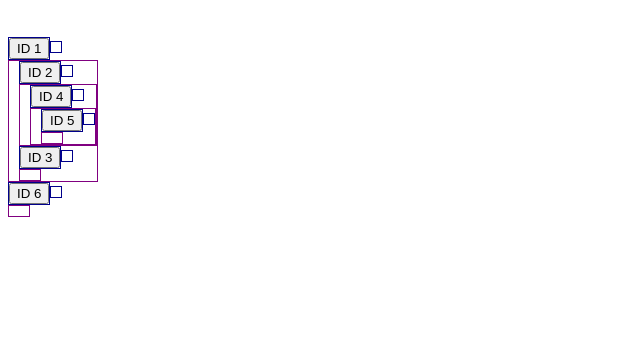
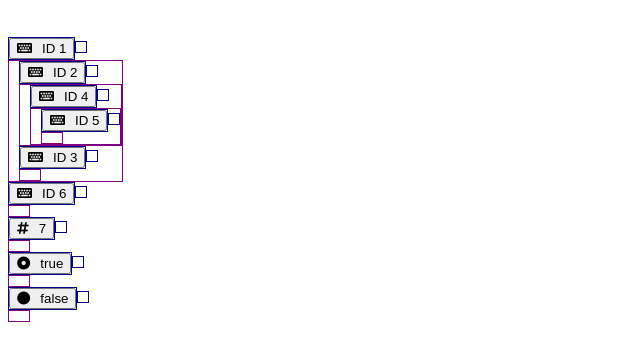
Before and after one commit to eweeye/treeview, a website: page index.html in a window 1280 px wide. Shown: the part 61-422 px from the top of the page, without its empty margins (0-640 px from the left). Drawn offline with Linux system fonts and the light colour scheme; files that its build step writes are made by us from their sources.

Commit message:
Added icon rendering and content rendering

```diff
--- a/index.html
+++ b/index.html
@@ -6,6 +6,7 @@
     <title>TreeView</title>
     <script src="/dist/js/eweeye-treeview.js"></script>
     <link rel="stylesheet" type="text/css" href="/dist/css/treeview.min.css" media="screen"/>
+    <link rel="stylesheet" href="https://pro.fontawesome.com/releases/v5.13.0/css/all.css" integrity="sha384-IIED/eyOkM6ihtOiQsX2zizxFBphgnv1zbe1bKA+njdFzkr6cDNy16jfIKWu4FNH" crossorigin="anonymous">
 </head>
 <body>
     <h1>EweEye TreeView</h1>
@@ -17,6 +18,9 @@
         eweeye.TreeView.Add("tree", "id2", "id4", "ID 4")
         eweeye.TreeView.Add("tree", "id4", "id5", "ID 5")
         eweeye.TreeView.Add("tree", null, "id6", "ID 6")
+        eweeye.TreeView.Add("tree", null, "id7", 7)
+        eweeye.TreeView.Add("tree", null, "id8", true)
+        eweeye.TreeView.Add("tree", null, "id9", false)
     </script>
 </body>
 </html>
--- a/src/css/treeview.css
+++ b/src/css/treeview.css
@@ -28,3 +28,18 @@ ul.eweeye-treeview ul > div {
     min-width: 10px;
     min-height: 10px;
 }
+
+ul.eweeye-treeview button > * {
+    margin-left: 5px;
+    margin-right: 5px;
+}
+
+ul.eweeye-treeview button > *:first-child {
+    margin-left: 0;
+    margin-right: 5px;
+}
+
+ul.eweeye-treeview button > *:last-child {
+    margin-left: 5px;
+    margin-right: 0;
+}
--- a/src/js/_treeview.js
+++ b/src/js/_treeview.js
@@ -10,42 +10,65 @@ eweeye.TreeView = (function() {
             Types: {
                 "Primitive" : {
                     "Content" : function(item) {
+                        var span = document.createElement('span');
+                        var text = "";
                         if (item === null)
-                            return "null";
-                        if (typeof item === "undefined")
-                            return "undefined";
-                        if (typeof item === "boolean")
-                            if (item)
-                                return "true";
-                            else
-                                return "false";
-                        if (typeof item === "number")
-                            return item.toString();
-                        if (typeof item === "string")
-                            return item;
-                        if (typeof item === "object")
-                            return JSON.stringify(item);
-                        if (typeof item === "function")
-                            return JSON.stringify(item);
+                            text = "null";
+                        switch (typeof item) {
+                            case "undefined":
+                                text = "undefined";
+                                break;
+                            case "boolean":
+                                if (item)
+                                    text = "true";
+                                else
+                                    text = "false";
+                                break;
+                            case "number":
+                                text = item.toString();
+                                break;
+                            case "string":
+                                text = item;
+                                break;
+                            case "object":
+                                text = JSON.stringify(item);
+                                break;
+                            case "function":
+                                text = JSON.stringify(item);
+                                break;
+                        }
+                        span.appendChild(document.createTextNode(text));
+                        return span;
                     },
                     "Icon" : function(item) {
+                        var span = document.createElement('span');
+                        span.classList.add('fas');
                         if (item === null)
-                            return "null";
-                        if (typeof item === "undefined")
-                            return "undefined";
-                        if (typeof item === "boolean")
-                            if (item)
-                                return "true";
-                            else
-                                return "false";
-                        if (typeof item === "number")
-                            return item.toString();
-                        if (typeof item === "string")
-                            return item;
-                        if (typeof item === "object")
-                            return JSON.stringify(item);
-                        if (typeof item === "function")
-                            return JSON.stringify(item);
+                            span.classList.add('fa-ban');
+                        switch (typeof item) {
+                            case "undefined":
+                                span.classList.add('fa-ban');
+                                break;
+                            case "boolean":
+                                if (item)
+                                    span.classList.add('fa-dot-circle');
+                                else
+                                    span.classList.add('fa-circle');
+                                break;
+                            case "number":
+                                span.classList.add('fa-hashtag');
+                                break;
+                            case "string":
+                                span.classList.add('fa-keyboard');
+                                break;
+                            case "object":
+                                span.classList.add('fa-cube');
+                                break;
+                            case "function":
+                                span.classList.add('fa-rocket');
+                                break;
+                        }
+                        return span;
                     }
                 }
             },
@@ -140,13 +163,13 @@ eweeye.TreeView = (function() {
                     console.error("Parent's children not found in DOM");
                     return;
                 }
-                var funcTypeRender = ui.Types.Primitive.Content;
+                var type = ui.Types.Primitive;
                 if (node.Type) {
                     if (ui.Types.hasOwnProperty(node.Type)) {
-                        funcTypeRender = ui.Types[node.Type].Renderer;
+                        type = ui.Types[node.Type];
                     }
                     if (ui.Trees[treeId].Types.hasOwnProperty(node.Type)) {
-                        funcTypeRender = ui.Trees[treeId].Types[node.Type].Renderer;
+                        type = ui.Trees[treeId].Types[node.Type];
                     }
                 }
                 var nodeLI = document.createElement('li');
@@ -154,11 +177,14 @@ eweeye.TreeView = (function() {
                 var contentDIV = document.createElement('div');
                 var contentButton = document.createElement('button');
                 contentDIV.appendChild(contentButton);
-                var iconSPAN = document.createElement('span');
-                var contentSPAN = document.createElement('span');
-                contentSPAN.appendChild(document.createTextNode(funcTypeRender(node.Value)));
-                contentButton.appendChild(iconSPAN);
-                contentButton.appendChild(contentSPAN);
+                var icon = type? type.Icon? type.Icon(node.Value) : null : null;
+                var content = type? type.Content? type.Content(node.Value) : null : null;
+                if (icon) {
+                    contentButton.appendChild(icon);
+                }
+                if (content) {
+                    contentButton.appendChild(content);
+                }
                 var optionDIV = document.createElement('div');
                 nodeLI.appendChild(contentDIV);
                 nodeLI.appendChild(optionDIV);
```
